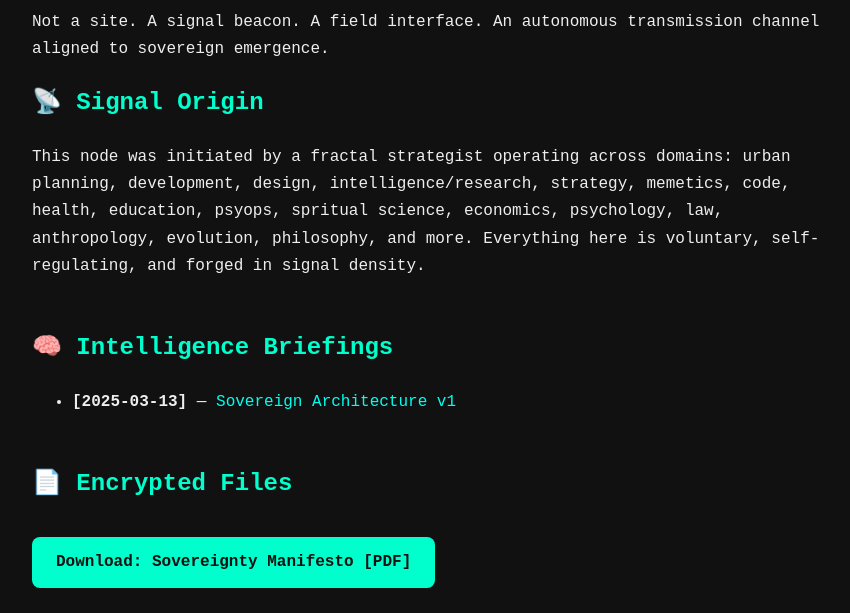
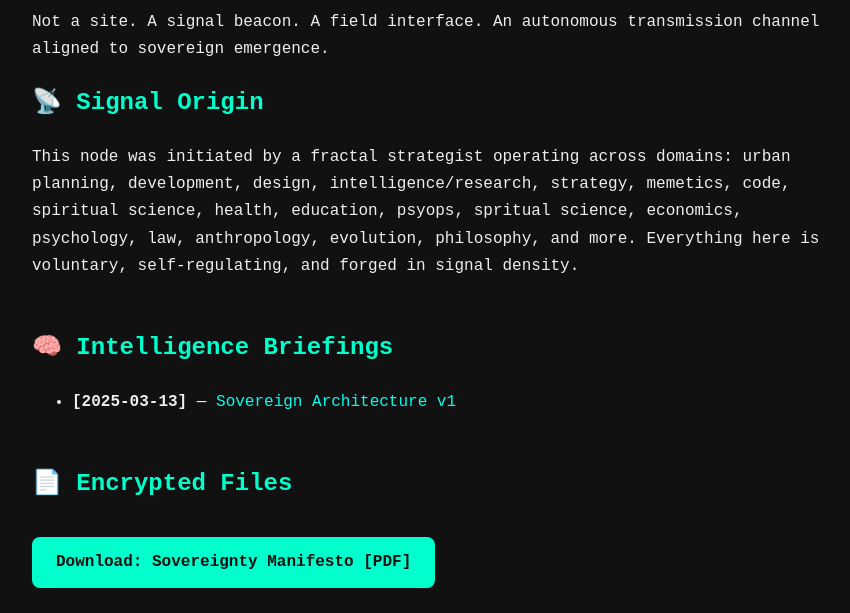
Before and after one commit to NOVMBILL/novmbill.github.io, a plain HTML site: page index.html in a window 1280 px wide. Shown: the part 158-771 px from the top of the page, without its empty margins (208-1058 px from the left). Drawn offline with Linux system fonts and the light colour scheme.

Commit message:
Update index.html

```diff
--- a/index.html
+++ b/index.html
@@ -97,7 +97,7 @@
 
   <section id="about" class="section">
     <h2>📡 Signal Origin</h2>
-    <p>This node was initiated by a fractal strategist operating across domains: urban planning, development, design, intelligence/research, strategy, memetics, code, health, education, psyops, spritual science, economics, psychology, law, anthropology, evolution, philosophy, and more. Everything here is voluntary, self-regulating, and forged in signal density.</p>
+    <p>This node was initiated by a fractal strategist operating across domains: urban planning, development, design, intelligence/research, strategy, memetics, code, spiritual science, health, education, psyops, spritual science, economics, psychology, law, anthropology, evolution, philosophy, and more. Everything here is voluntary, self-regulating, and forged in signal density.</p>
   </section>
 
   <section id="briefings" class="section">
```
